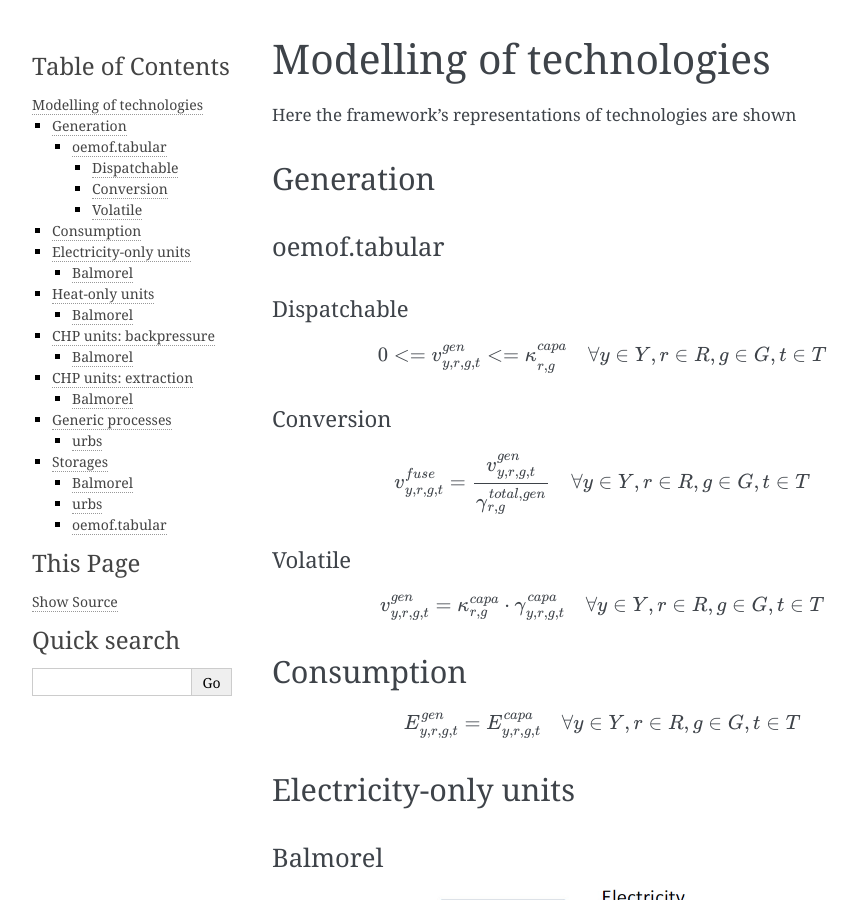
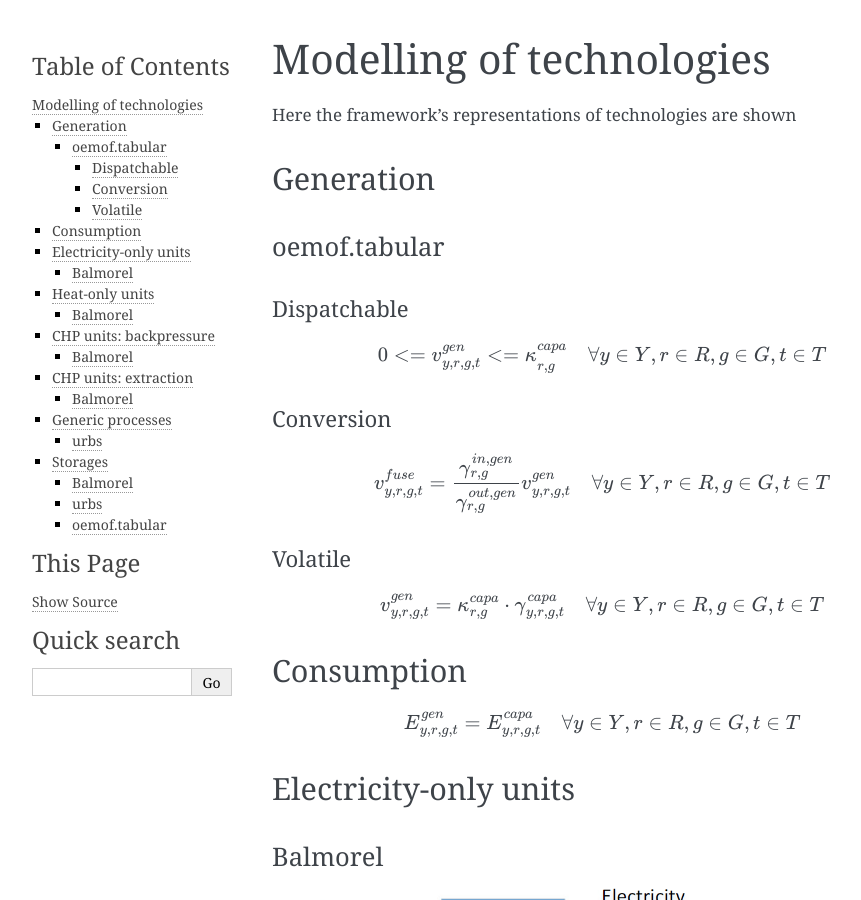
Before and after one commit to open-modex/mathematical-documentation, a Sphinx documentation site: the page built from doc/source/frameworks/technologies.rst, in a window 1280 px wide and 900 px high. Shown: the whole window, without its empty margins (148-1009 px from the left). Built offline with Sphinx 7.4.7, drawn with Linux system fonts in a browser that asks for light colours.

Commit message:
Replace `total` superscript with `in` and `out`...
...for efficiencies.

```diff
--- a/doc/source/frameworks/technologies.rst
+++ b/doc/source/frameworks/technologies.rst
@@ -23,7 +23,8 @@ Conversion
 
 .. math::
 
-  {v^{fuse}_{y,r,g,t}}  = \frac{v^{gen}_{y,r,g,t}}{\gamma^{total,gen}_{r,g}}
+  {v^{fuse}_{y,r,g,t}} =
+  \frac{\gamma^{in,gen}_{r,g}}{\gamma^{out,gen}_{r,g}}{v^{gen}_{y,r,g,t}}
   \quad
   \forall y \in Y, r \in R, g \in G, t \in T
 
```
